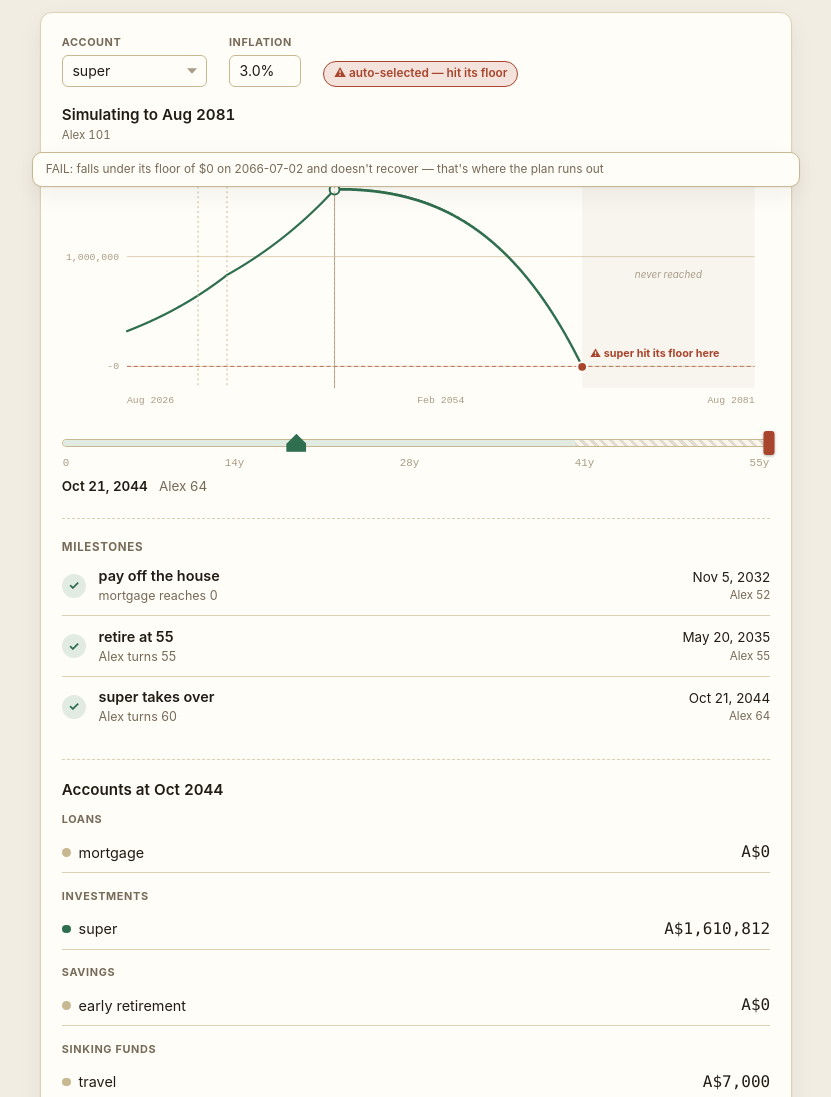
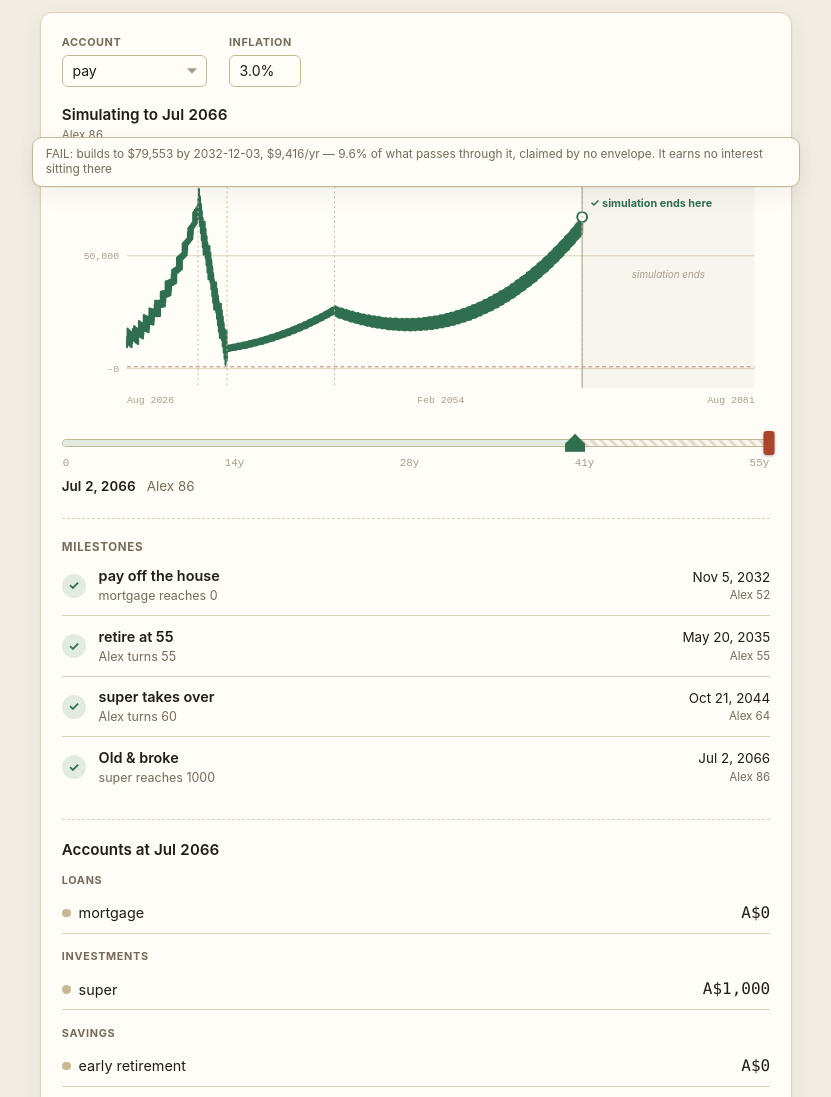
Before and after one commit to lukerohde/envelopes, a website built with Vite: page index.html in a window 1280 px wide. Shown: the part 600-1697 px from the top of the page, without its empty margins (224-1055 px from the left). Built offline with nearby package versions, Linux system fonts and the light colour scheme.

Commit message:
fix: stop example at declared terminal goal

```diff
--- a/src/check.ts
+++ b/src/check.ts
@@ -87,6 +87,7 @@
   const cashflowBreaks = out.filter((b) => !isNestEgg(budget, b.account));
   const nestEggEmpties = out.filter((b) => isNestEgg(budget, b.account));
   const has = (rule: Rule): Finding | undefined => findings.find((f) => f.rule === rule);
+  const terminalGoal = budget.goals.find((goal) => goal.exit && result.completed.some(([name]) => name === goal.name));
 
   const criteria: Criterion[] = [];
 
@@ -117,12 +118,18 @@
     blind ? notYet : finding ? finding.detail : whenClean;
 
   const endsAt = nestEggEmpties[0];
-  const endAge = endsAt ? oldest(budget, endsAt.on) : oldest(budget, end);
+  const terminalAt = result.endedOn;
+  const terminalAge = terminalAt ? oldest(budget, terminalAt) : null;
+  const endAge = endsAt ? oldest(budget, endsAt.on) : terminalAge ?? oldest(budget, end);
   criteria.push(
     blind
       ? { name: "the money lasts", ok: null, status: "unknown", detail: notYet }
       : !endsAt
-        ? { name: "the money lasts", ok: true, status: "pass", detail: `nothing runs out before age ${endAge}` }
+        ? terminalAt
+          ? endAge >= OLD_ENOUGH
+            ? { name: "the money lasts", ok: true, status: "pass", detail: `${terminalGoal?.name ?? "the terminal goal"} ends the run at age ${endAge}` }
+            : { name: "the money lasts", ok: false, status: "fail", detail: `${terminalGoal?.name ?? "the terminal goal"} ends the run at age ${endAge}, short of ${OLD_ENOUGH}` }
+          : { name: "the money lasts", ok: true, status: "pass", detail: `nothing runs out before age ${endAge}` }
         : endAge >= OLD_ENOUGH
           ? { name: "the money lasts", ok: true, status: "pass", detail: `${endsAt.account} runs out at age ${endAge}` }
           : {
@@ -173,7 +180,7 @@
     detail: say(early, "nothing draws super early"),
   });
 
-  return { start, end, criteria, findings, reviews: findings.filter((f) => f.severity === "review"), next: nextStep(criteria, endsAt ? endAge : null) };
+  return { start, end, criteria, findings, reviews: findings.filter((f) => f.severity === "review"), next: nextStep(criteria, endsAt || terminalAt ? endAge : null) };
 }
 
 function nextStep(criteria: Criterion[], endAge: number | null): string | null {
--- a/src/example.yaml
+++ b/src/example.yaml
@@ -212,3 +212,9 @@
     by_age:
       person: Alex
       turns: 60
+  - name: Old & broke
+    account: super
+    target: 1000
+    exit: true
+    transfers: []
+    accounts: []
--- a/src/lib.ts
+++ b/src/lib.ts
@@ -68,6 +68,8 @@
   phases: Phase[];
   /** Balances as at the day the plan first ran out -- see RunResult. */
   balancesAtEnd: Record<string, number> | null;
+  /** The day an explicit terminal goal completed, if the plan ended there. */
+  endedOn: ISODate | null;
 }
 
 /** YAML text in, results out. The one call worth knowing. */
@@ -75,8 +77,8 @@
   const budget = load(yamlText);
   const start = options.start ?? todayISO();
   const end = addDays(start, Math.round(365.25 * (options.years ?? 40)));
-  const { balances, completed, history, phases, balancesAtEnd } = run(budget, start, end, options.track ?? []);
-  return { budget, start, end, balances, completed, history, phases, balancesAtEnd };
+  const { balances, completed, history, phases, balancesAtEnd, endedOn } = run(budget, start, end, options.track ?? []);
+  return { budget, start, end, balances, completed, history, phases, balancesAtEnd, endedOn };
 }
 
 /** The same text the console tool prints -- milestones, then closing
--- a/src/main.ts
+++ b/src/main.ts
@@ -157,7 +157,7 @@
     state.goals.push({
       name, trigger: "age", account: state.accounts[0]?.name ?? "", target: 0, waitForBoth: false,
       by: "", byAgePerson: state.birthdays[0]?.name ?? "", byAgeTurns: 65,
-      transfers: [], accounts: [], editing: true,
+      transfers: [], accounts: [], exit: false, editing: true,
     });
     renderGoals(goalRows, state, scheduleUpdate, undefined, name);
     edited();
--- a/src/model.ts
+++ b/src/model.ts
@@ -9,9 +9,9 @@
  * the now-deleted closed-form solve.py). Dropped rather than carried forward
  * as dead config surface. `who` and `sources` went the same way later --
  * `who` because an account's own name already says whose it is ("sam pay",
- * "super alex"), `sources` because nothing ever read it. `exit` went too --
- * it existed only so a goal could end the simulation, but that's what an
- * account's own floor is for; a goal doesn't need a second way to say it.
+ * "super alex"), `sources` because nothing ever read it. `exit` is kept as
+ * an explicit end-of-life marker: a plan can intentionally stop at a declared
+ * terminal boundary rather than treating the account reaching it as a fault.
  *
  * `by_age` is sugar, not a real field: "alex turns 60" is just a date once
  * you know alex's birthday, so load() resolves it straight into `by` and
@@ -122,6 +122,9 @@
    * date-triggered ones, where they've always been ignored. Inferring AND
    * would change the meaning of every share link already out there. */
   waitForBoth: boolean;
+  /** Stop the simulation on the day this goal completes. This is for an
+   * intentional terminal boundary, not for ordinary milestones. */
+  exit: boolean;
   transfers: RhythmOverride[];
   accounts: AccountOverride[];
 }
@@ -222,6 +225,7 @@
       target: item.target as number,
       by,
       waitForBoth: item.wait_for_both === true,
+      exit: item.exit === true,
       transfers: transferOverrides,
       accounts: accountOverrides,
     });
--- a/src/simulate.ts
+++ b/src/simulate.ts
@@ -12,6 +12,8 @@
  *
  * Goals are independent events, each checked every day -- ported straight
  * from fridge/simulate.py, see that file's own docstring for the reasoning.
+ * An explicit `exit` goal is the one exception to the ordinary walk: it marks
+ * an intentional terminal boundary and stops on the day it completes.
  */
 
 import type { Budget, Goal, Transfer } from "./model";
@@ -92,6 +94,8 @@
    * day it described something real. Null when nothing ever breached, in
    * which case the horizon is the end. Judge a plan on these. */
   balancesAtEnd: Balances | null;
+  /** The day an explicit terminal goal completed, if the run stopped there. */
+  endedOn: ISODate | null;
 }
 
 /** `track` names which accounts to record a daily history for -- pass none
@@ -122,6 +126,7 @@
   for (const account of budget.accounts) floors[account.name] = account.floor;
   const ledger = new Ledger(start, balances, debts, floors);
   let balancesAtEnd: Balances | null = null;
+  let endedOn: ISODate | null = null;
 
   let when = start;
   while (when < end) {
@@ -129,12 +134,18 @@
     applyTransfers(active, balances, debts, loans, stopped, when, start, ledger);
     if (pending.length > 0) {
       const before = completed.length;
-      pending = checkGoals(budget, balances, rates, pending, completed, active, stopped, when, alreadyAtTarget);
+      const checked = checkGoals(budget, balances, rates, pending, completed, active, stopped, when, alreadyAtTarget);
+      pending = checked.pending;
       // A goal firing is what ends a phase. Several can land on the same
       // day, so this closes once and names them together rather than
       // leaving a run of zero-length phases in the table.
       if (completed.length > before) {
-        ledger.closePhase(when, completed.slice(before).map(([name]) => name), balances);
+        ledger.closePhase(when, completed.slice(before).map(([name]) => name), balances, checked.exit);
+      }
+      if (checked.exit) {
+        endedOn = when;
+        for (const name of track) history[name].push([when, balances[name]]);
+        break;
       }
     }
     // The walk carries on past a floor breach, because the chart draws that
@@ -159,7 +170,7 @@
     when = addDays(when, 1);
   }
 
-  return { balances, completed, history, phases: ledger.finish(end, balances), balancesAtEnd };
+  return { balances, completed, history, phases: ledger.finish(endedOn ?? end, balances), balancesAtEnd, endedOn };
 }
 
 /** Accumulates the in/out/interest totals as the run walks, one bucket per
@@ -225,9 +236,17 @@
     this.seal(when, balances);
   }
 
-  closePhase(when: ISODate, goalNames: string[], balances: Balances): void {
+  closePhase(when: ISODate, goalNames: string[], balances: Balances, terminal = false): void {
     if (this.stopped) return;
+    // A terminal goal has no next phase to receive today's low/high sample.
+    // Record it before sealing so the final flow table describes the actual
+    // terminal balance as well as its closing figure.
+    if (terminal) this.recordLows(balances, when);
     this.seal(when, balances);
+    if (terminal) {
+      this.stopped = true;
+      return;
+    }
     this.current = openPhase(`after ${goalNames.join(" + ")}`, when, balances, this.debts);
   }
 
@@ -385,8 +404,9 @@
   stopped: Set<Transfer>,
   when: ISODate,
   alreadyAtTarget: Set<Goal>,
-): Goal[] {
+): { pending: Goal[]; exit: boolean } {
   const stillPending: Goal[] = [];
+  let exit = false;
   for (const goal of pending) {
     // Worked out before the goal fires, because firing consumes it.
     const atTarget = balanceReached(budget, balances, goal);
@@ -404,11 +424,12 @@
       completed.push([goal.name, when]);
       applyOverrides(goal, budget.inflation, active, stopped, when);
       applyRateOverrides(goal, rates);
+      if (goal.exit) exit = true;
     } else {
       stillPending.push(goal);
     }
   }
-  return stillPending;
+  return { pending: stillPending, exit };
 }
 
 /** By date, or by amount, or -- with `wait_for_both` -- the later of the
--- a/src/state.ts
+++ b/src/state.ts
@@ -61,6 +61,8 @@
    * Carried through the UI even though nothing on the page sets it yet, so
    * loading a plan that uses it and re-sharing can't silently drop it. */
   waitForBoth: boolean;
+  /** Carried through the editor for an explicit terminal boundary. */
+  exit: boolean;
   transfers: UITransferOverride[];
   accounts: UIAccountOverride[];
   editing: boolean;
@@ -201,6 +203,7 @@
       byAgePerson,
       byAgeTurns,
       waitForBoth: item.wait_for_both === true,
+      exit: item.exit === true,
       transfers: overrides,
       accounts: accountOverrides,
       editing: false,
@@ -421,5 +424,6 @@
   // account and a target, so an unconditional `wait_for_both: false` would
   // be noise on every goal in the file.
   if (g.waitForBoth) raw.wait_for_both = true;
+  if (g.exit) raw.exit = true;
   return raw;
 }
--- a/src/ui/simulation.ts
+++ b/src/ui/simulation.ts
@@ -122,6 +122,7 @@
   let series: Record<string, { floor: number; points: [number, number][] }> = {};
   let breachYear = Infinity;
   let breachAccount: string | null = null;
+  let terminalYear = Infinity;
   // Until you choose an account yourself, the chart shows whichever one
   // breaks first -- the thing actually worth looking at. Once you've picked
   // one, it stays picked; having the selection yanked away on every
@@ -143,7 +144,7 @@
   }
 
   function effectiveMax(): number {
-    return Math.min(view.requestedMax, breachYear);
+    return Math.min(view.requestedMax, breachYear, terminalYear);
   }
 
   // Kept from the last run so the Future$/Today's$ toggle can redraw the
@@ -181,11 +182,12 @@
     const data = series[account];
     if (!data) return;
     const max = effectiveMax();
-    const stopped = max === breachYear && breachYear !== Infinity;
+    const stoppedAtBreach = max === breachYear && breachYear !== Infinity;
+    const stoppedAtExit = max === terminalYear && terminalYear !== Infinity;
     // only claim "auto-selected" when it actually was -- picking the
     // breaching account yourself shouldn't be described back to you as
     // something the page did
-    const autoShown = !pickedByHand && account === breachAccount && stopped;
+    const autoShown = !pickedByHand && account === breachAccount && stoppedAtBreach;
     elements.autoBadge.style.display = autoShown ? "" : "none";
 
     const knots = data.points.filter((p) => p[0] <= max);
@@ -217,16 +219,21 @@
     if (view.requestedMax > max) {
       const zx0 = x(max), zx1 = x(view.requestedMax);
       parts.push(`<rect class="never-zone" x="${zx0}" y="${MARGIN.top}" width="${zx1 - zx0}" height="${PLOT_H}"/>`);
-      parts.push(`<text class="never-label" x="${(zx0 + zx1) / 2}" y="${MARGIN.top + PLOT_H / 2}" text-anchor="middle">never reached</text>`);
+      const label = stoppedAtExit ? "simulation ends" : "never reached";
+      parts.push(`<text class="never-label" x="${(zx0 + zx1) / 2}" y="${MARGIN.top + PLOT_H / 2}" text-anchor="middle">${label}</text>`);
     }
     const linePts = knots.map((p) => `${x(p[0])},${y(p[1])}`).join(" ");
     parts.push(`<polyline class="bal-line" points="${linePts}"/>`);
     const lastKnot = knots[knots.length - 1];
-    if (stopped) {
+    if (stoppedAtBreach) {
       parts.push(`<circle class="breach-dot" cx="${x(lastKnot[0])}" cy="${y(lastKnot[1])}" r="5"/>`);
       const label = account === breachAccount ? `⚠ ${account} hit its floor here` : `⚠ run stopped — ${breachAccount} hit its floor`;
       const lx = Math.min(x(lastKnot[0]) + 8, W - MARGIN.right - 150);
       parts.push(`<text class="breach-label" x="${lx}" y="${y(lastKnot[1]) - 10}">${label}</text>`);
+    } else if (stoppedAtExit) {
+      parts.push(`<circle class="end-dot" cx="${x(lastKnot[0])}" cy="${y(lastKnot[1])}" r="4"/>`);
+      const lx = Math.min(x(lastKnot[0]) + 8, W - MARGIN.right - 150);
+      parts.push(`<text class="end-label" x="${lx}" y="${y(lastKnot[1]) - 10}">✓ simulation ends here</text>`);
     } else {
       parts.push(`<circle class="end-dot" cx="${x(lastKnot[0])}" cy="${y(lastKnot[1])}" r="4"/>`);
     }
@@ -254,7 +261,7 @@
     }
 
     elements.chartSvg.innerHTML = parts.join("");
-    elements.simHeading.innerHTML = simulationHorizonLabel(state.birthdays, start, view.requestedMax);
+    elements.simHeading.innerHTML = simulationHorizonLabel(state.birthdays, start, max);
     elements.balHeading.textContent = `Accounts at ${yearToLabel(sYear)}`;
   }
 
@@ -403,7 +410,8 @@
       const end = addDays(start, Math.round(absMax * 365.25));
       const trackNames = state.accounts.map((a) => a.name);
       const result = run(budget, start, end, trackNames);
-      const { history, completed, phases } = result;
+      const { history, completed, phases, endedOn } = result;
+      terminalYear = endedOn ? daysBetween(start, endedOn) / 365.25 : Infinity;
       lastPhases = phases;
       lastBudget = budget;
       const current: PlanOutcome = { budget, result, start, end };
```
Also changed, not shown: index.html (+1 -0 lines), plans/agent-harness-round-2-plan.md (+3 -0 lines), public/llms.txt (+25 -6 lines), tests/check.test.ts (+3 -1 lines), tests/fixtures/example.expected.json (+11 -7 lines), tests/goals.test.ts (+1 -1 lines), tests/lint.test.ts (+15 -14 lines), tests/model.test.ts (+10 -0 lines), tests/simulate.test.ts (+20 -1 lines), tests/state.test.ts (+13 -0 lines).
